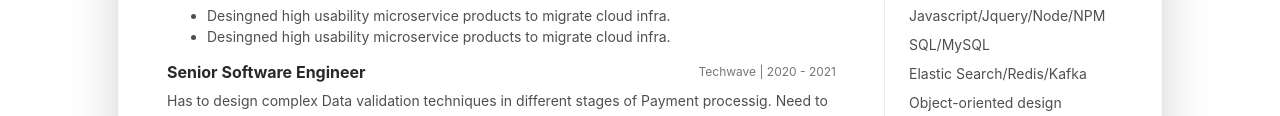
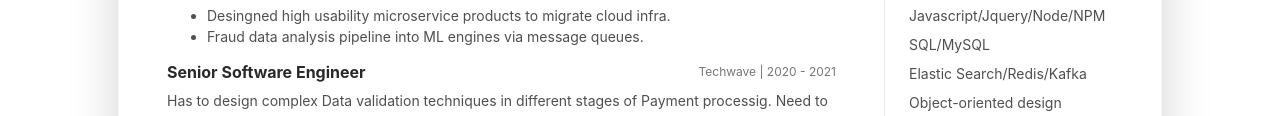
Before and after one commit to nyalla/nyalla.github.io, a website: page resume.html in a window 1280 px wide. Shown: the part 559-675 px from the top of the page. Drawn offline with Linux system fonts and the light colour scheme.

Commit message:
Update resume.html

```diff
--- a/resume.html
+++ b/resume.html
@@ -71,7 +71,7 @@
 										<p>Designing complex Fraud investigaiton applications that commmunicates with numeorus Downstream services. Maintain high availability and usability to the business partners in terms of precise/truthful data.</p>
 										<ul class="resume-list">
 											<li>Desingned high usability microservice products to migrate cloud infra.</li>
-											<li>Desingned high usability microservice products to migrate cloud infra.</li>
+											<li>Fraud data analysis pipeline into ML engines via message queues. </li>
 
 									</div>
 								</div><!--//item-->
```
